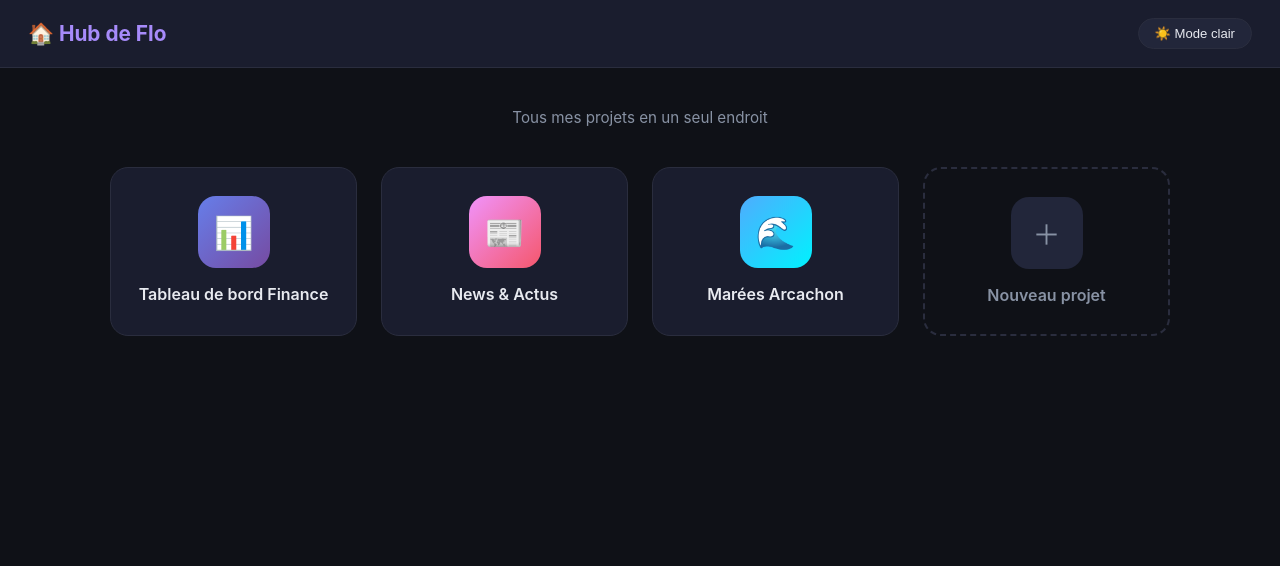
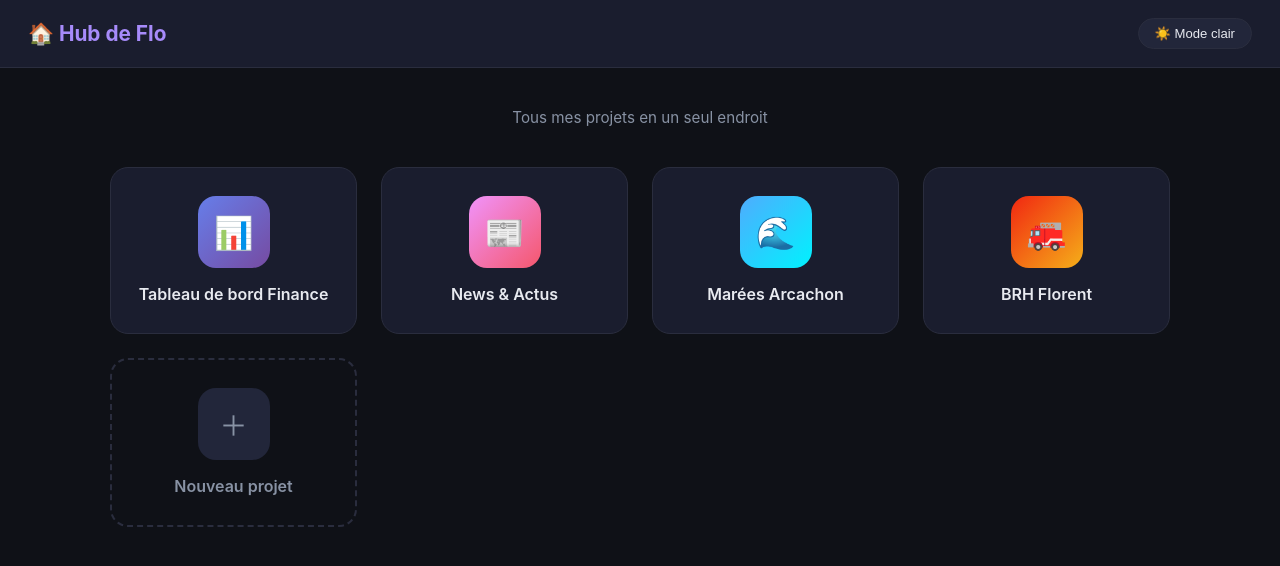
Before and after one commit to flacube/hub-de-flo, a plain HTML site: page index.html in a window 1280 px wide. Drawn offline with Linux system fonts and the light colour scheme.

Commit message:
Add files via upload

```diff
--- a/index.html
+++ b/index.html
@@ -31,6 +31,7 @@
     .grad-6{background:linear-gradient(135deg,#a18cd1,#fbc2eb)}
     .grad-7{background:linear-gradient(135deg,#ffecd2,#fcb69f)}
     .grad-8{background:linear-gradient(135deg,#84fab0,#8fd3f4)}
+    .grad-9{background:linear-gradient(135deg,#f12711,#f5af19)}
     .tuile-add{border:2px dashed #2a2d3e;background:transparent;color:#8892a4;cursor:default}
     body.light .tuile-add{border-color:#dde2ee;color:#5a6478}
     .tuile-add .tuile-icone{background:#22263a;font-size:28px}
@@ -63,6 +64,11 @@
         <div class="tuile-titre">Marées Arcachon</div>
       </a>
 
+      <a class="tuile" href="https://flacube.github.io/brh-florent/">
+        <div class="tuile-icone grad-9">🚒</div>
+        <div class="tuile-titre">BRH Florent</div>
+      </a>
+
       <div class="tuile tuile-add">
         <div class="tuile-icone">＋</div>
         <div class="tuile-titre">Nouveau projet</div>
```
